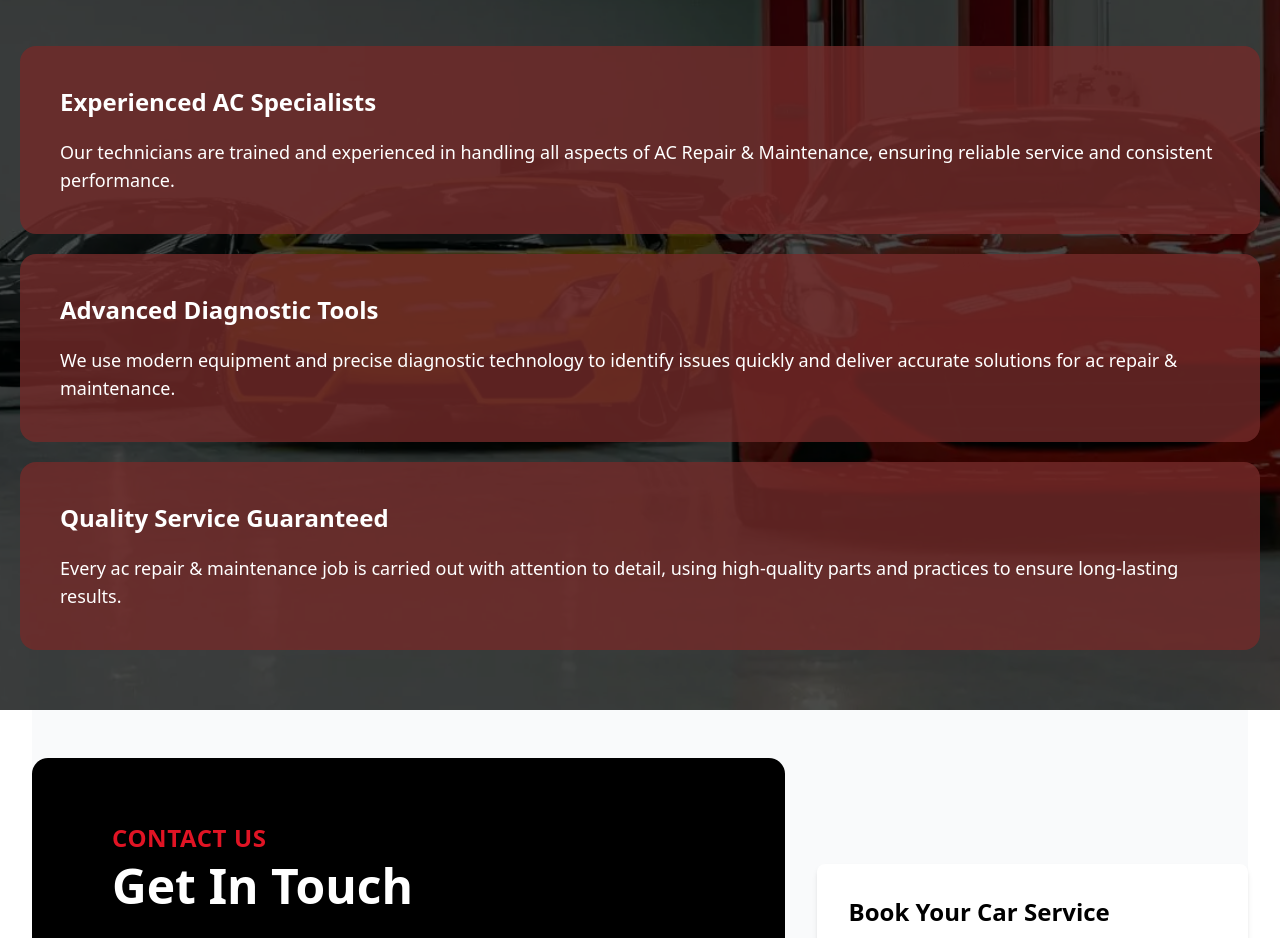
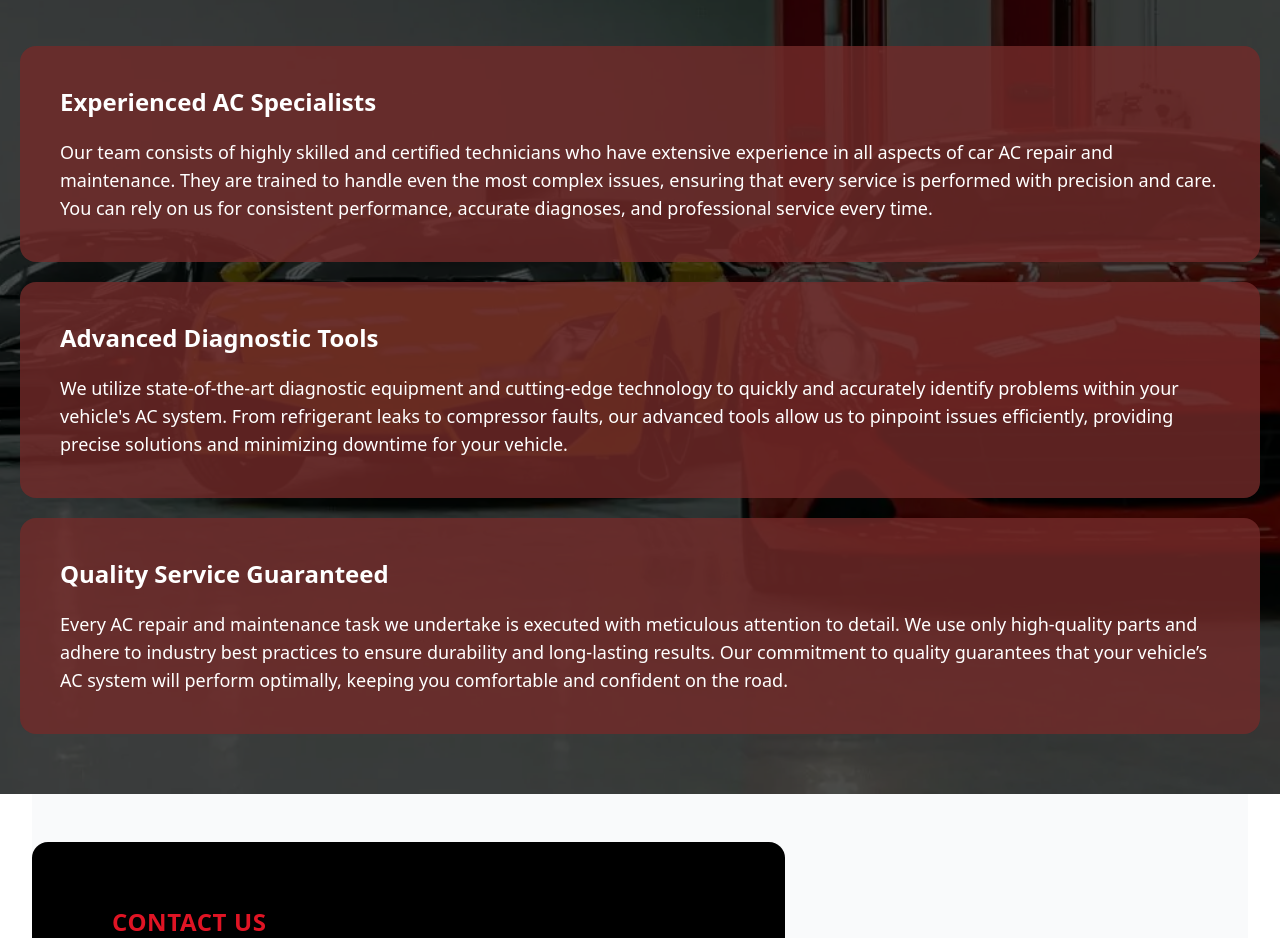
Before and after one commit to Vr7Rizwan/full-speed-auto, a Next.js app: page /services/ac-repair-maintenance in a window 1280 px wide. Shown: the part 1780-2718 px from the top of the page. Built offline with nearby package versions, Linux system fonts and the light colour scheme.

Commit message:
content added in whcoseus services

```diff
--- a/app/resources/services.ts
+++ b/app/resources/services.ts
@@ -30,9 +30,18 @@ const servicesData: ServiceType[] = [
             "Certified technicians use genuine parts to guarantee long-lasting performance and reliability.",
         ],
         whyChooseUs: [
-            { title: "Experienced AC Specialists", text: "Our technicians are trained and experienced in handling all aspects of AC Repair & Maintenance, ensuring reliable service and consistent performance." },
-            { title: "Advanced Diagnostic Tools", text: "We use modern equipment and precise diagnostic technology to identify issues quickly and deliver accurate solutions for ac repair & maintenance." },
-            { title: "Quality Service Guaranteed", text: "Every ac repair & maintenance job is carried out with attention to detail, using high‑quality parts and practices to ensure long‑lasting results." }
+            {
+                title: "Experienced AC Specialists",
+                text: "Our team consists of highly skilled and certified technicians who have extensive experience in all aspects of car AC repair and maintenance. They are trained to handle even the most complex issues, ensuring that every service is performed with precision and care. You can rely on us for consistent performance, accurate diagnoses, and professional service every time."
+            },
+            {
+                title: "Advanced Diagnostic Tools",
+                text: "We utilize state-of-the-art diagnostic equipment and cutting-edge technology to quickly and accurately identify problems within your vehicle's AC system. From refrigerant leaks to compressor faults, our advanced tools allow us to pinpoint issues efficiently, providing precise solutions and minimizing downtime for your vehicle."
+            },
+            {
+                title: "Quality Service Guaranteed",
+                text: "Every AC repair and maintenance task we undertake is executed with meticulous attention to detail. We use only high-quality parts and adhere to industry best practices to ensure durability and long-lasting results. Our commitment to quality guarantees that your vehicle’s AC system will perform optimally, keeping you comfortable and confident on the road."
+            }
         ],
         features: [
             "Refrigerant Leak Detection & Repair",
@@ -60,9 +69,18 @@ const servicesData: ServiceType[] = [
             "Genuine parts and advanced diagnostics are used for all services, ensuring reliability and long-lasting results.",
         ],
         whyChooseUs: [
-            { title: "Experienced Engine Specialists", text: "Our technicians are trained and experienced in handling all aspects of Engine & ECU Service, ensuring reliable service and consistent performance." },
-            { title: "Advanced Diagnostic Tools", text: "We use modern equipment and precise diagnostic technology to identify issues quickly and deliver accurate solutions for engine & ecu service." },
-            { title: "Quality Service Guaranteed", text: "Every engine & ecu service job is carried out with attention to detail, using high‑quality parts and practices to ensure long‑lasting results." }
+            {
+                title: "Experienced Engine Specialists",
+                text: "Our engine specialists are highly trained and certified professionals with years of experience in handling all types of Engine & ECU services. They are skilled in diagnosing and repairing complex engine issues, ensuring that your vehicle runs smoothly, efficiently, and safely. With their expertise, every service is delivered with precision and reliability."
+            },
+            {
+                title: "Advanced Diagnostic Tools",
+                text: "We employ the latest diagnostic equipment and cutting-edge technology to thoroughly inspect your vehicle’s engine and ECU systems. From identifying performance inefficiencies to detecting potential faults, our tools allow us to quickly and accurately pinpoint issues, enabling us to provide effective solutions and minimize downtime for your car."
+            },
+            {
+                title: "Quality Service Guaranteed",
+                text: "Every Engine & ECU service is performed with meticulous attention to detail, using premium quality parts and adhering to industry best practices. Our commitment to quality ensures long-lasting results, optimal engine performance, and maximum reliability, giving you peace of mind and confidence in your vehicle’s health."
+            }
         ],
         features: [
             "Engine Diagnostics & Repairs",
@@ -91,9 +109,18 @@ const servicesData: ServiceType[] = [
             "All repairs are performed using genuine parts and certified techniques for maximum efficiency.",
         ],
         whyChooseUs: [
-            { title: "Experienced Brake Specialists", text: "Our technicians are trained and experienced in handling all aspects of Brake System Service, ensuring reliable service and consistent performance." },
-            { title: "Advanced Diagnostic Tools", text: "We use modern equipment and precise diagnostic technology to identify issues quickly and deliver accurate solutions for brake system service." },
-            { title: "Quality Service Guaranteed", text: "Every brake system service job is carried out with attention to detail, using high‑quality parts and practices to ensure long‑lasting results." }
+            {
+                title: "Experienced Brake Specialists",
+                text: "Our brake specialists are highly trained and certified, with extensive experience in inspecting, repairing, and maintaining all types of brake systems. From standard hydraulic brakes to advanced ABS and electronic braking systems, they ensure your vehicle maintains optimal stopping power, safety, and reliability on the road."
+            },
+            {
+                title: "Advanced Diagnostic Tools",
+                text: "We utilize state-of-the-art diagnostic tools and precision equipment to thoroughly inspect every component of your brake system. This includes pads, rotors, calipers, brake lines, and fluid systems. Our advanced technology helps detect potential issues early, allowing us to provide accurate solutions quickly and efficiently."
+            },
+            {
+                title: "Quality Service Guaranteed",
+                text: "Every brake system service is performed with meticulous attention to detail, using high-quality parts and following industry best practices. Our commitment to excellence ensures long-lasting results, optimal brake performance, and your safety on the road, giving you complete confidence in every drive."
+            }
         ],
         features: [
             "Brake Pad & Rotor Replacement",
@@ -122,10 +149,20 @@ const servicesData: ServiceType[] = [
             "Certified technicians provide expert guidance and service for both manual and automatic transmissions.",
         ],
         whyChooseUs: [
-            { title: "Experienced Transmission Specialists", text: "Our technicians are trained and experienced in handling all aspects of Transmission & Gearbox Repair, ensuring reliable service and consistent performance." },
-            { title: "Advanced Diagnostic Tools", text: "We use modern equipment and precise diagnostic technology to identify issues quickly and deliver accurate solutions for transmission & gearbox repair." },
-            { title: "Quality Service Guaranteed", text: "Every transmission & gearbox repair job is carried out with attention to detail, using high‑quality parts and practices to ensure long‑lasting results." }
-        ],
+            {
+                title: "Experienced Transmission Specialists",
+                text: "Our transmission specialists have extensive experience working on all types of transmissions, including manual, automatic, and CVT systems. They are trained to diagnose and repair even the most complex transmission issues, ensuring your vehicle operates smoothly and reliably."
+            },
+            {
+                title: "Advanced Diagnostic Tools",
+                text: "We employ cutting-edge diagnostic equipment to thoroughly inspect your transmission and gearbox. From fluid analysis to electronic sensor checks, our tools help us quickly identify problems and deliver precise solutions, minimizing downtime and preventing costly repairs."
+            },
+            {
+                title: "Quality Service Guaranteed",
+                text: "Every transmission and gearbox repair is executed with meticulous attention to detail using high-quality parts and best practices. Our commitment to excellence ensures long-lasting performance, smooth gear shifts, and maximum reliability for your vehicle."
+            }
+        ]
+        ,
         features: [
             "Transmission Fluid Replacement",
             "Gearbox Repair & Replacement",
@@ -153,9 +190,18 @@ const servicesData: ServiceType[] = [
             "Regular maintenance extends the life of suspension and steering systems and ensures a safer driving experience.",
         ],
         whyChooseUs: [
-            { title: "Experienced Suspension Specialists", text: "Our technicians are trained and experienced in handling all aspects of Suspension & Steering Maintenance, ensuring reliable service and consistent performance." },
-            { title: "Advanced Diagnostic Tools", text: "We use modern equipment and precise diagnostic technology to identify issues quickly and deliver accurate solutions for suspension & steering maintenance." },
-            { title: "Quality Service Guaranteed", text: "Every suspension & steering maintenance job is carried out with attention to detail, using high‑quality parts and practices to ensure long‑lasting results." }
+            {
+                title: "Experienced Suspension Specialists",
+                text: "Our suspension specialists have extensive experience maintaining and repairing all types of suspension and steering systems. They ensure your vehicle handles smoothly, rides comfortably, and maintains optimal safety on all road conditions."
+            },
+            {
+                title: "Advanced Diagnostic Tools",
+                text: "We use state-of-the-art diagnostic tools to inspect shocks, struts, springs, and steering components. This allows us to detect issues early, provide precise solutions, and prevent further damage, ensuring your vehicle stays stable and reliable."
+            },
+            {
+                title: "Quality Service Guaranteed",
+                text: "Every suspension and steering maintenance job is carried out with meticulous attention to detail using high-quality components. Our goal is to provide long-lasting performance, improved vehicle handling, and a safe driving experience for you and your passengers."
+            }
         ],
         features: [
             "Shock & Strut Replacement",
@@ -183,9 +229,18 @@ const servicesData: ServiceType[] = [
             "Certified technicians perform thorough checks to prevent leaks and detect early signs of wear.",
         ],
         whyChooseUs: [
-            { title: "Experienced Oil Specialists", text: "Our technicians are trained and experienced in handling all aspects of Oil Change & Fluid Checks, ensuring reliable service and consistent performance." },
-            { title: "Advanced Diagnostic Tools", text: "We use modern equipment and precise diagnostic technology to identify issues quickly and deliver accurate solutions for oil change & fluid checks." },
-            { title: "Quality Service Guaranteed", text: "Every oil change & fluid checks job is carried out with attention to detail, using high‑quality parts and practices to ensure long‑lasting results." }
+            {
+                title: "Experienced Oil Specialists",
+                text: "Our certified oil specialists have years of experience performing oil changes and fluid inspections for all types of vehicles. They ensure that your engine receives the right oils and fluids for optimal performance, longevity, and protection against wear."
+            },
+            {
+                title: "Advanced Diagnostic Tools",
+                text: "We use modern diagnostic equipment to check engine oil, coolant, brake, power steering, and transmission fluids. This allows us to detect potential issues early, maintain fluid quality, and prevent costly engine or component damage."
+            },
+            {
+                title: "Quality Service Guaranteed",
+                text: "Each oil change and fluid check is performed meticulously with high-quality oils and fluids. We focus on providing consistent, reliable service that keeps your engine running smoothly, improves fuel efficiency, and ensures long-term vehicle reliability."
+            }
         ],
         features: [
             "Engine Oil Replacement",
@@ -214,9 +269,18 @@ const servicesData: ServiceType[] = [
             "Regular maintenance prevents unexpected failures and ensures your car's technology works perfectly.",
         ],
         whyChooseUs: [
-            { title: "Experienced Electrical Specialists", text: "Our technicians are trained and experienced in handling all aspects of Electrical & Comfort Systems, ensuring reliable service and consistent performance." },
-            { title: "Advanced Diagnostic Tools", text: "We use modern equipment and precise diagnostic technology to identify issues quickly and deliver accurate solutions for electrical & comfort systems." },
-            { title: "Quality Service Guaranteed", text: "Every electrical & comfort systems job is carried out with attention to detail, using high‑quality parts and practices to ensure long‑lasting results." }
+            {
+                title: "Experienced Electrical Specialists",
+                text: "Our certified electrical specialists are skilled in diagnosing, repairing, and maintaining all aspects of your vehicle's electrical and comfort systems. From infotainment to sensors and lighting, we ensure reliable performance and long-lasting results."
+            },
+            {
+                title: "Advanced Diagnostic Tools",
+                text: "We employ cutting-edge diagnostic tools to quickly identify issues in your car's electrical systems. This allows precise troubleshooting of components like wiring, sensors, comfort modules, and software systems, preventing recurring problems."
+            },
+            {
+                title: "Quality Service Guaranteed",
+                text: "Every electrical and comfort system service is executed with meticulous attention to detail, using high-quality parts and proven techniques. We guarantee consistent, safe, and reliable performance for all your vehicle's advanced systems."
+            }
         ],
         features: [
             "Electrical System Diagnostics",
@@ -244,9 +308,18 @@ const servicesData: ServiceType[] = [
             "Preventive maintenance keeps your engine running smoothly and reduces the risk of costly repairs.",
         ],
         whyChooseUs: [
-            { title: "Experienced Fuel Specialists", text: "Our technicians are trained and experienced in handling all aspects of Fuel Injection Service, ensuring reliable service and consistent performance." },
-            { title: "Advanced Diagnostic Tools", text: "We use modern equipment and precise diagnostic technology to identify issues quickly and deliver accurate solutions for fuel injection service." },
-            { title: "Quality Service Guaranteed", text: "Every fuel injection service job is carried out with attention to detail, using high‑quality parts and practices to ensure long‑lasting results." }
+            {
+                title: "Experienced Fuel Specialists",
+                text: "Our certified fuel specialists have extensive experience in servicing and maintaining fuel injection systems for all types of vehicles. They ensure precise fuel delivery, optimal performance, and long-lasting reliability."
+            },
+            {
+                title: "Advanced Diagnostic Tools",
+                text: "We use state-of-the-art diagnostic equipment to quickly detect issues in fuel injectors, fuel pumps, and fuel system components. Accurate diagnostics allow us to address problems efficiently and prevent future malfunctions."
+            },
+            {
+                title: "Quality Service Guaranteed",
+                text: "Every fuel injection service is performed with meticulous attention to detail. Using high-quality components and proven procedures, we guarantee optimal engine efficiency, improved fuel economy, and consistent performance for your vehicle."
+            }
         ],
         features: [
             "Fuel Injector Cleaning",
@@ -275,9 +348,18 @@ const servicesData: ServiceType[] = [
             "We cover all major systems to ensure the vehicle is safe, reliable, and roadworthy.",
         ],
         whyChooseUs: [
-            { title: "Experienced Pre Specialists", text: "Our technicians are trained and experienced in handling all aspects of Pre Purchase Inspection & Diagnostics, ensuring reliable service and consistent performance." },
-            { title: "Advanced Diagnostic Tools", text: "We use modern equipment and precise diagnostic technology to identify issues quickly and deliver accurate solutions for pre purchase inspection & diagnostics." },
-            { title: "Quality Service Guaranteed", text: "Every pre purchase inspection & diagnostics job is carried out with attention to detail, using high‑quality parts and practices to ensure long‑lasting results." }
+            {
+                title: "Experienced Pre-Purchase Specialists",
+                text: "Our certified pre-purchase specialists have extensive experience inspecting all types of vehicles. They ensure that every aspect of the car—from engine to electronics—is thoroughly checked for reliability and safety."
+            },
+            {
+                title: "Advanced Diagnostic Tools",
+                text: "Using modern diagnostic equipment, we quickly identify hidden issues in engine, transmission, brakes, suspension, and electrical systems. Our precise diagnostics help prevent future problems and save you from costly repairs."
+            },
+            {
+                title: "Comprehensive Quality Assurance",
+                text: "Every inspection is conducted with meticulous attention to detail. We provide a complete report with actionable recommendations, ensuring you make an informed and safe vehicle purchase with confidence."
+            }
         ],
         features: [
             "Engine & Transmission Inspection",
@@ -306,9 +388,18 @@ const servicesData: ServiceType[] = [
             "All tuning is done by certified technicians to ensure reliability and vehicle safety.",
         ],
         whyChooseUs: [
-            { title: "Experienced Performance Specialists", text: "Our technicians are trained and experienced in handling all aspects of Performance Tuning & ECU Upgrade, ensuring reliable service and consistent performance." },
-            { title: "Advanced Diagnostic Tools", text: "We use modern equipment and precise diagnostic technology to identify issues quickly and deliver accurate solutions for performance tuning & ecu upgrade." },
-            { title: "Quality Service Guaranteed", text: "Every performance tuning & ecu upgrade job is carried out with attention to detail, using high‑quality parts and practices to ensure long‑lasting results." }
+            {
+                title: "Experienced Performance Specialists",
+                text: "Our certified performance specialists have extensive experience in tuning engines and upgrading ECUs. We ensure your vehicle achieves optimal power, efficiency, and driving dynamics safely."
+            },
+            {
+                title: "Advanced Diagnostic & Tuning Tools",
+                text: "We utilize cutting-edge diagnostic tools and software to fine-tune your engine and ECU. This allows precise adjustments for improved throttle response, torque, and overall vehicle performance."
+            },
+            {
+                title: "Guaranteed Quality & Reliability",
+                text: "Every performance tuning and ECU upgrade is conducted with meticulous attention to detail. We use high-quality parts and proven methods to ensure long-lasting, safe, and reliable results."
+            }
         ],
         features: [
             "ECU Mapping & Updates",
@@ -337,9 +428,18 @@ const servicesData: ServiceType[] = [
             "Regular maintenance keeps your car looking new and enhances its overall aesthetic appeal.",
         ],
         whyChooseUs: [
-            { title: "Experienced Paint Specialists", text: "Our technicians are trained and experienced in handling all aspects of Paint Protection & Coatings, ensuring reliable service and consistent performance." },
-            { title: "Advanced Diagnostic Tools", text: "We use modern equipment and precise diagnostic technology to identify issues quickly and deliver accurate solutions for paint protection & coatings." },
-            { title: "Quality Service Guaranteed", text: "Every paint protection & coatings job is carried out with attention to detail, using high‑quality parts and practices to ensure long‑lasting results." }
+            {
+                title: "Experienced Paint Specialists",
+                text: "Our certified paint specialists have extensive experience in applying PPF, ceramic coatings, and car dip colors, ensuring flawless protection and a perfect finish."
+            },
+            {
+                title: "Advanced Tools & Techniques",
+                text: "We use modern equipment and precise application techniques to deliver high-quality, long-lasting protection for your vehicle’s paint."
+            },
+            {
+                title: "Guaranteed Quality & Durability",
+                text: "Every paint protection and coating service is carried out with meticulous attention to detail, using premium products to ensure a durable, scratch-resistant, and visually stunning result."
+            }
         ],
         features: [
             "PPF Installation & Maintenance",
@@ -368,9 +468,18 @@ const servicesData: ServiceType[] = [
             "Regular maintenance helps prevent further damage and prolongs the life of your alloy wheels.",
         ],
         whyChooseUs: [
-            { title: "Experienced Alloy Specialists", text: "Our technicians are trained and experienced in handling all aspects of Alloy Wheel Repair & Refurbishment, ensuring reliable service and consistent performance." },
-            { title: "Advanced Diagnostic Tools", text: "We use modern equipment and precise diagnostic technology to identify issues quickly and deliver accurate solutions for alloy wheel repair & refurbishment." },
-            { title: "Quality Service Guaranteed", text: "Every alloy wheel repair & refurbishment job is carried out with attention to detail, using high‑quality parts and practices to ensure long‑lasting results." }
+            {
+                title: "Experienced Alloy Specialists",
+                text: "Our certified alloy wheel specialists have extensive experience in repairing, refurbishing, and restoring alloy wheels to their original condition, ensuring precision and reliability."
+            },
+            {
+                title: "Advanced Tools & Techniques",
+                text: "We utilize modern tools and advanced techniques to detect cracks, bends, and imperfections, providing accurate repairs that extend the life of your wheels."
+            },
+            {
+                title: "Guaranteed Quality & Durability",
+                text: "Every alloy wheel repair and refurbishment service is performed with meticulous attention to detail, using high-quality materials and methods to deliver long-lasting, visually flawless results."
+            }
         ],
         features: [
             "Wheel Straightening & Crack Repair",
```
